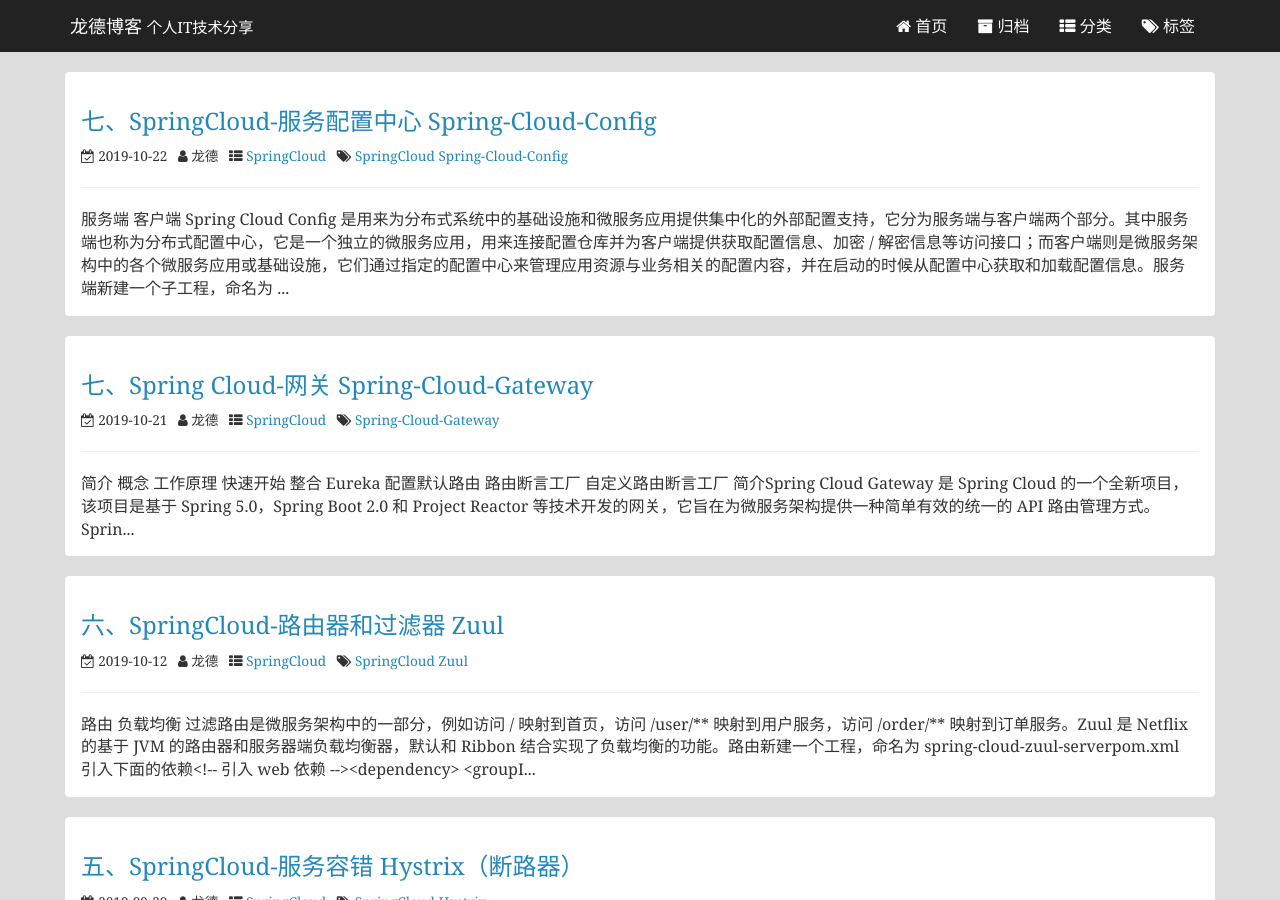
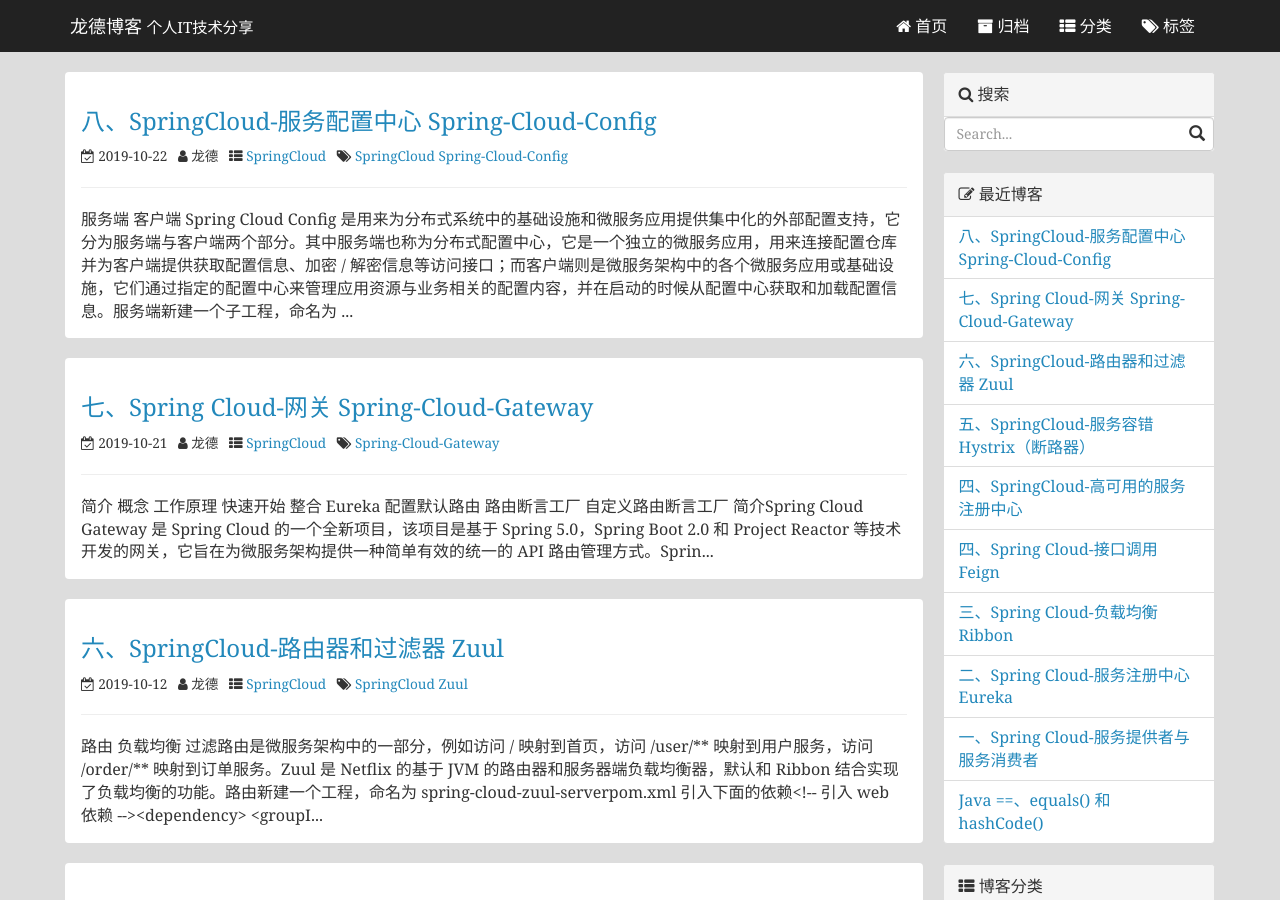
Before and after one commit to miansen/miansen.github.io, a Jekyll site: the page built from index.html, in a window 1280 px wide and 900 px high. Built offline with Jekyll 4.4.1, drawn with Linux system fonts in a browser that asks for light colours; the list of posts is cut into pages by our own code; comment, search, counter and statistics services are not loaded; some of the changed text lies outside the part shown.

Commit message:
更新了首页的样式

```diff
--- a/_posts/2019-10-22-spring-cloud-config.md
+++ b/_posts/2019-10-22-spring-cloud-config.md
@@ -1,6 +1,6 @@
 ---
 layout: post
-title: 七、SpringCloud-服务配置中心 Spring-Cloud-Config
+title: 八、SpringCloud-服务配置中心 Spring-Cloud-Config
 date: 2019-10-22
 categories: SpringCloud
 tags: SpringCloud Spring-Cloud-Config
--- a/index.html
+++ b/index.html
@@ -2,7 +2,7 @@
 layout: default
 ---
 <div class="row">
-  <div class="col-md-12">
+  <div class="col-md-9">
     {% for post in paginator.posts %}
       <div class="panel">
         <div class="panel-body">
```
